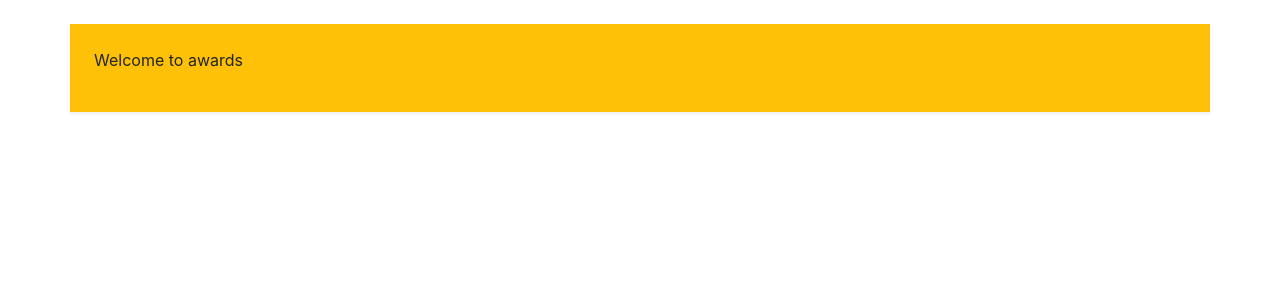
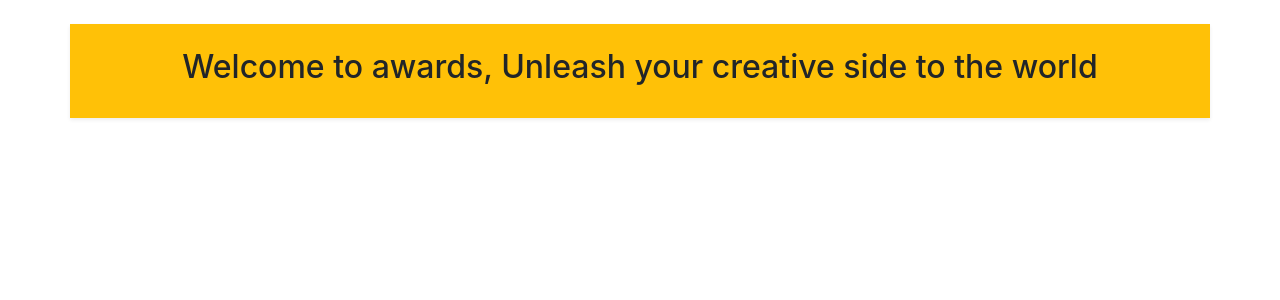
Before and after one commit to Willbeckh/awwwards-like-api, a Django app: page / in a window 1280 px wide. Shown: the part 56-356 px from the top of the page. Run offline with Django 4.2, Linux system fonts and the light colour scheme; data that the repository does not hold is empty; some libraries are stand-ins or nearby versions.

Commit message:
st: update homepage design

```diff
--- a/awards_app/templates/awards/index.html
+++ b/awards_app/templates/awards/index.html
@@ -11,7 +11,9 @@
     <h2 class="text-center">Trending site comes here</h2>
     <p>{{trend}}</p>
     {% else %}
-    <p>Welcome to awards</p>
+    <h2 class="text-center">
+      Welcome to awards, Unleash your creative side to the world
+    </h2>
     {% endif %}
   </div>
   <!-- trending site end -->
```
